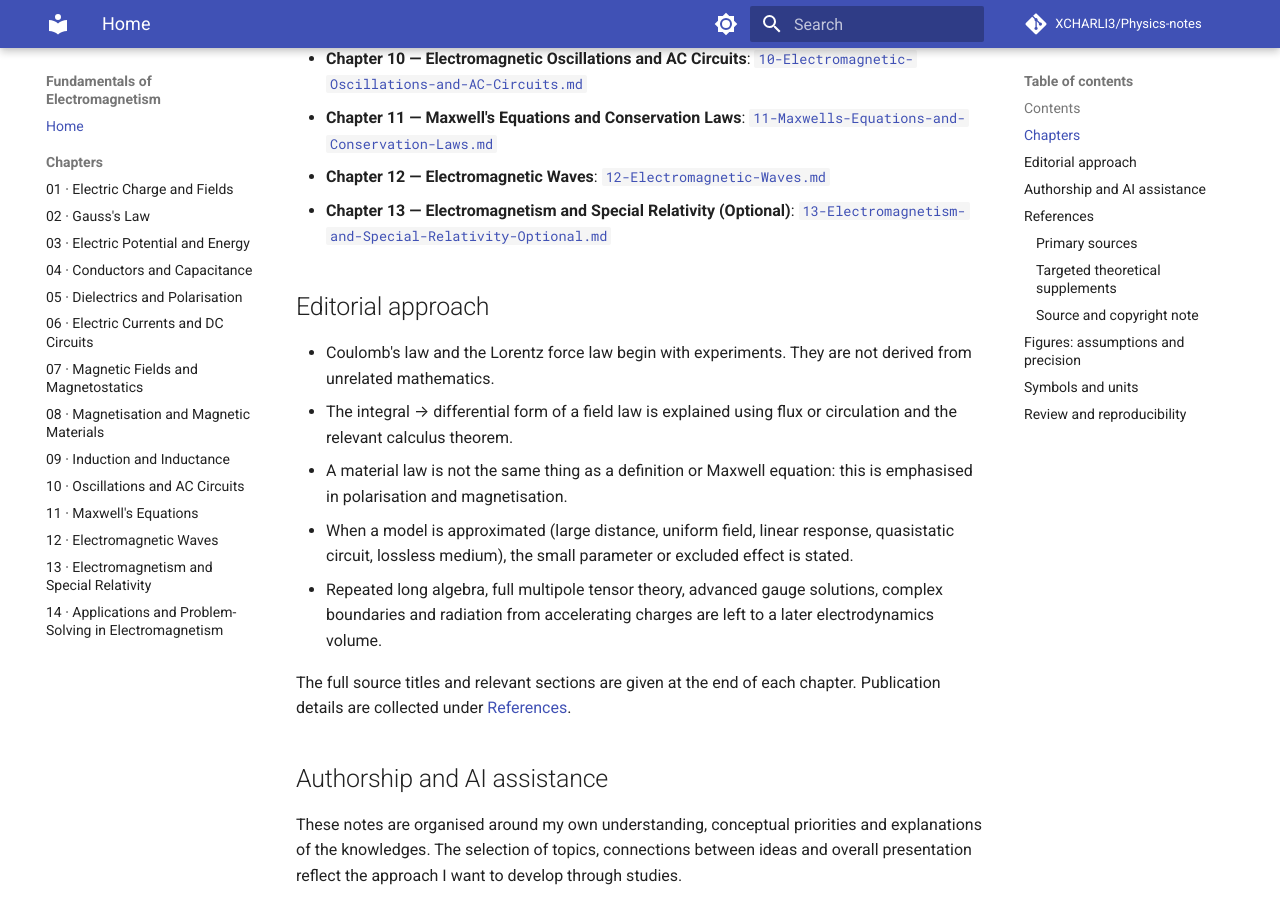
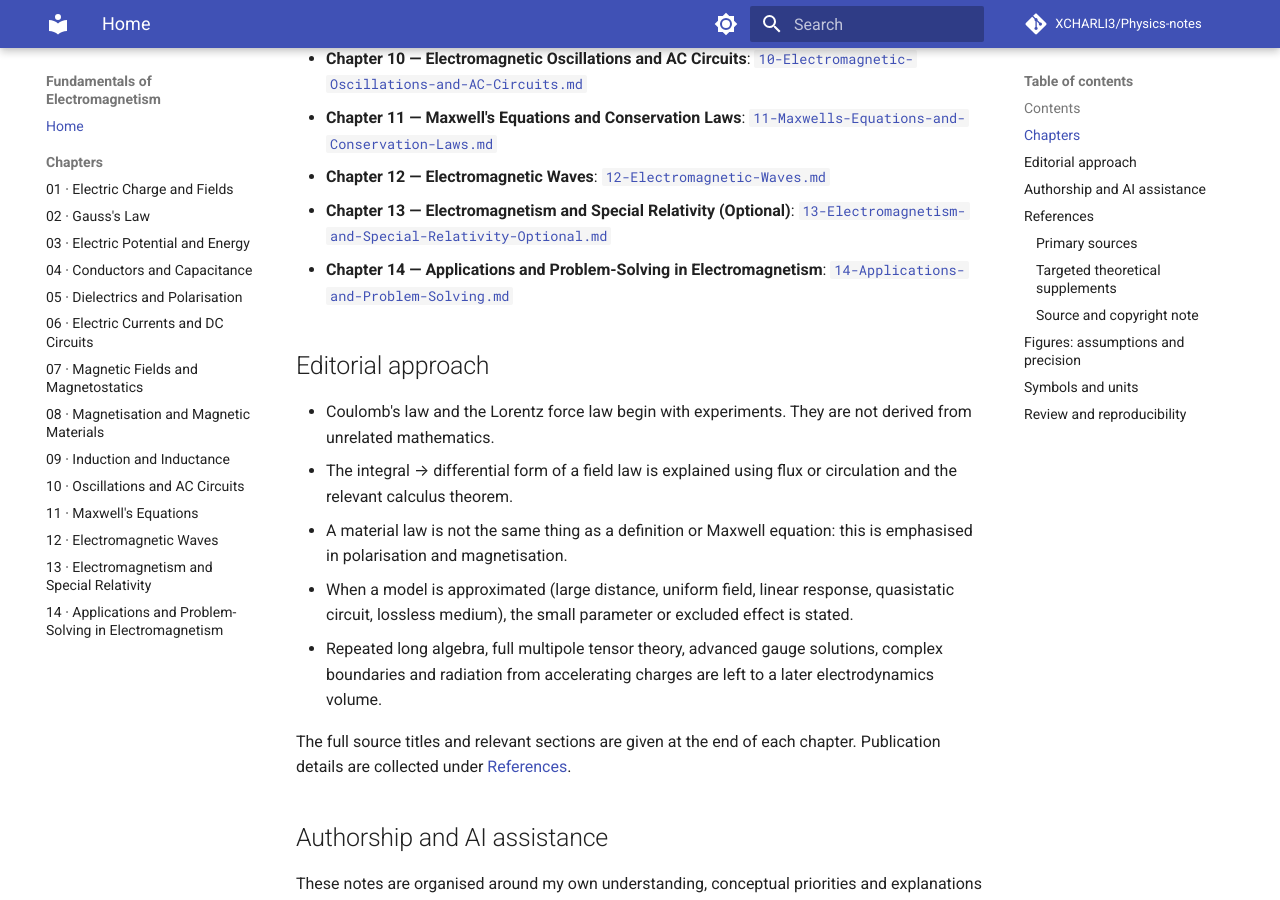
Before and after one commit to XCHARLI3/Physics-notes, an MkDocs documentation site: the page built from Fundamentals of Electromagnetism/index.md, in a window 1280 px wide and 900 px high, scrolled down 1210 px. Built offline with MkDocs 1.6.1 and Material for MkDocs 9.7.7, drawn with Linux system fonts in a browser that asks for light colours; nearby versions of some CDN libraries; library files that are not in the unit come from our copies; comment, search, counter and statistics services are not loaded.

Commit message:
Add Chapter 14 to index.md

```diff
--- a/Fundamentals of Electromagnetism/index.md
+++ b/Fundamentals of Electromagnetism/index.md
@@ -31,6 +31,7 @@ These are **concise explanatory notes**, not a replacement for textbooks. The go
 - **Chapter 11 — Maxwell's Equations and Conservation Laws**: [`11-Maxwells-Equations-and-Conservation-Laws.md`](Chapters/11-Maxwells-Equations-and-Conservation-Laws.md)
 - **Chapter 12 — Electromagnetic Waves**: [`12-Electromagnetic-Waves.md`](Chapters/12-Electromagnetic-Waves.md)
 - **Chapter 13 — Electromagnetism and Special Relativity (Optional)**: [`13-Electromagnetism-and-Special-Relativity-Optional.md`](Chapters/13-Electromagnetism-and-Special-Relativity-Optional.md)
+- **Chapter 14 — Applications and Problem-Solving in Electromagnetism**: [`14-Applications-and-Problem-Solving.md`](Chapters/14-Applications-and-Problem-Solving.md)
 
 ## Editorial approach
 
```
